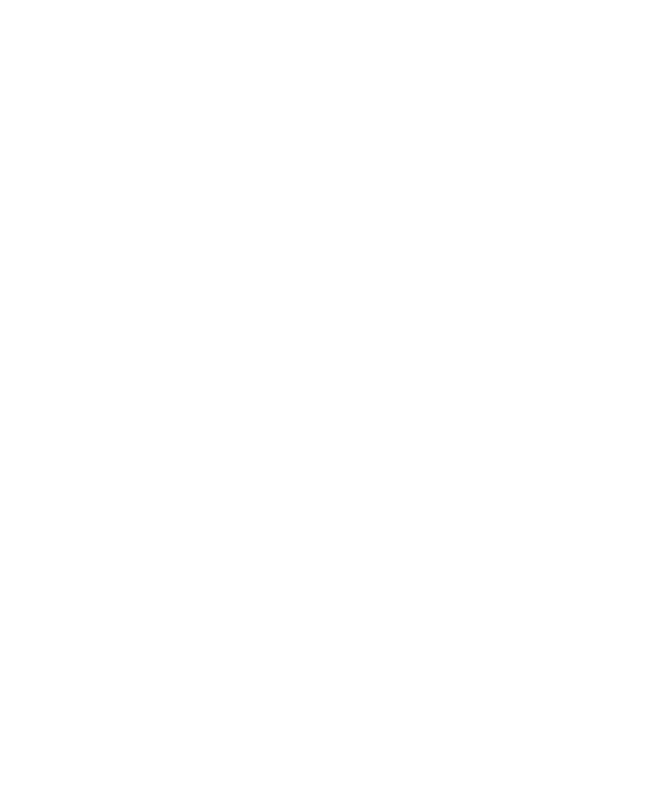
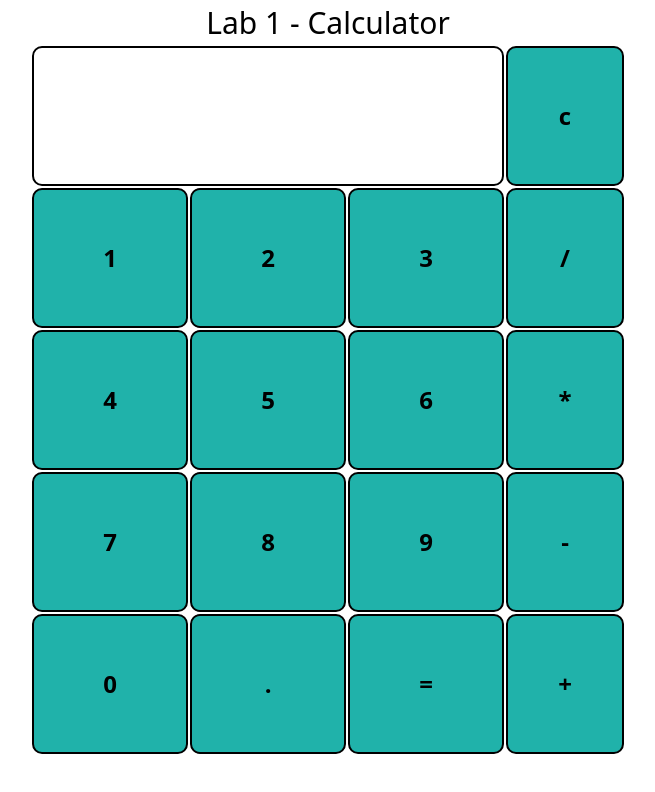
Before and after one commit to TomerMeidan/Web_Lab_1, a plain HTML site: page index.html in a window 1280 px wide. Shown: the whole page, without its empty margins (312-967 px from the left). Drawn offline with nearby package versions, Linux system fonts and the light colour scheme.

Commit message:
17-01-24

```diff
--- a/index.html
+++ b/index.html
@@ -4,30 +4,48 @@
 <head>
     <meta charset="UTF-8">
     <meta name="viewport" content="width=device-width, initial-scale=1.0">
-    <title>MTW App Template</title>
-    <!--
-        The tailwind CDN is designed for development purposes only, and is not the best choice for production.
-        Read more here: https://tailwindcss.com/docs/installation
-    -->
+    <link rel="stylesheet" href="styles.css">
+    <title>Lab 1 - Calculator</title>
     <script src="https://cdn.tailwindcss.com"></script>
-    <!-- example for dark theme styling when using tailwind cdn -->
-    <style>
-        /*examples for dark/light themes*/
-        .dark .dark\:text-white {
-            color: #fff;
-        }
-        .dark .dark\:bg-gray-800 {
-            background-color: #1f2937;
-        }
-        .light .light\:text-black {
-            color: #000;
-        }
-
-        /*add your custom css rules here*/
-    </style>
 </head>
 
-<body class="dark:text-white light:text-black">
+<body>
+
+    <h1 class="title">Lab 1 - Calculator</h1>
+
+    <table>
+        <tr>
+            <td colspan="3">
+                <input type="text" id="result">
+            </td>
+            <td><input type="button" value="c"></td>
+        </tr>
+
+        <tr>
+            <td><input type="button" value="1"></td>
+            <td><input type="button" value="2"></td>
+            <td><input type="button" value="3"></td>
+            <td><input type="button" value="/"></td>
+        </tr>
+        <tr>
+            <td><input type="button" value="4"></td>
+            <td><input type="button" value="5"></td>
+            <td><input type="button" value="6"></td>
+            <td><input type="button" value="*"></td>
+        </tr>
+        <tr>
+            <td><input type="button" value="7"></td>
+            <td><input type="button" value="8"></td>
+            <td><input type="button" value="9"></td>
+            <td><input type="button" value="-"></td>
+        </tr>
+        <tr>
+            <td><input type="button" value="0"></td>
+            <td><input type="button" value="."></td>
+            <td><input type="button" value="="></td>
+            <td><input type="button" value="+"></td>
+        </tr>
+    </table>
 
     <!-- your app code goes here -->
 
--- /dev/null
+++ b/styles.css
@@ -0,0 +1,29 @@
+
+table {
+    margin-left: auto;
+    margin-right: auto;
+}
+
+.title{
+    font-size: 30px;
+    text-align: center;
+}
+
+input[type="button"] {
+    width: 100%;
+    padding: 50px 50px;
+    background-color: lightseagreen;
+    border-radius: 10px;
+    border: 2px solid black;
+    color: black;
+    font-size: 24px;
+    font-weight: bold;
+}
+
+input[type="text"] {
+    padding: 50px 50px;
+    border-radius: 10px;
+    border: 2px solid black;
+    font-size: 24px;
+    font-weight: bold;
+}
```
Also changed, not shown: 2 other files.
